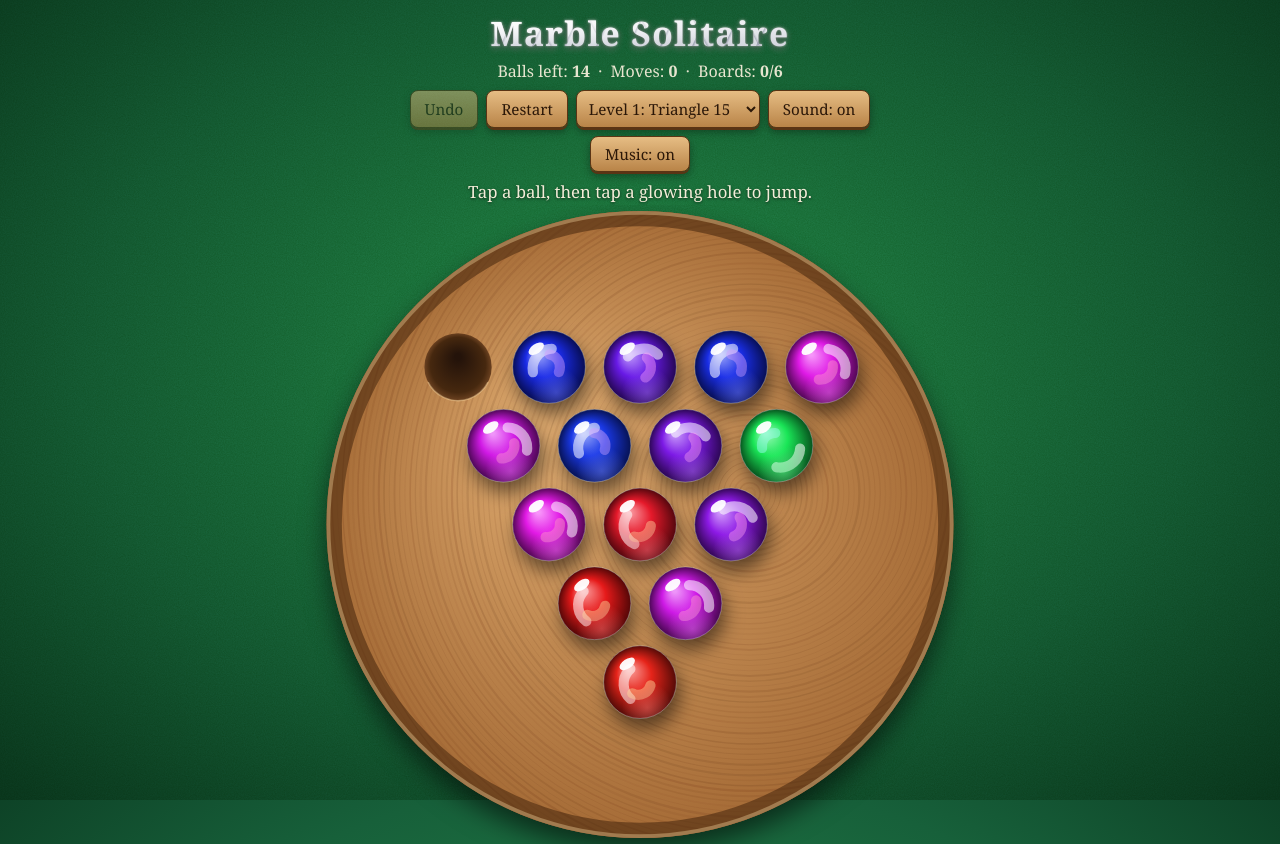
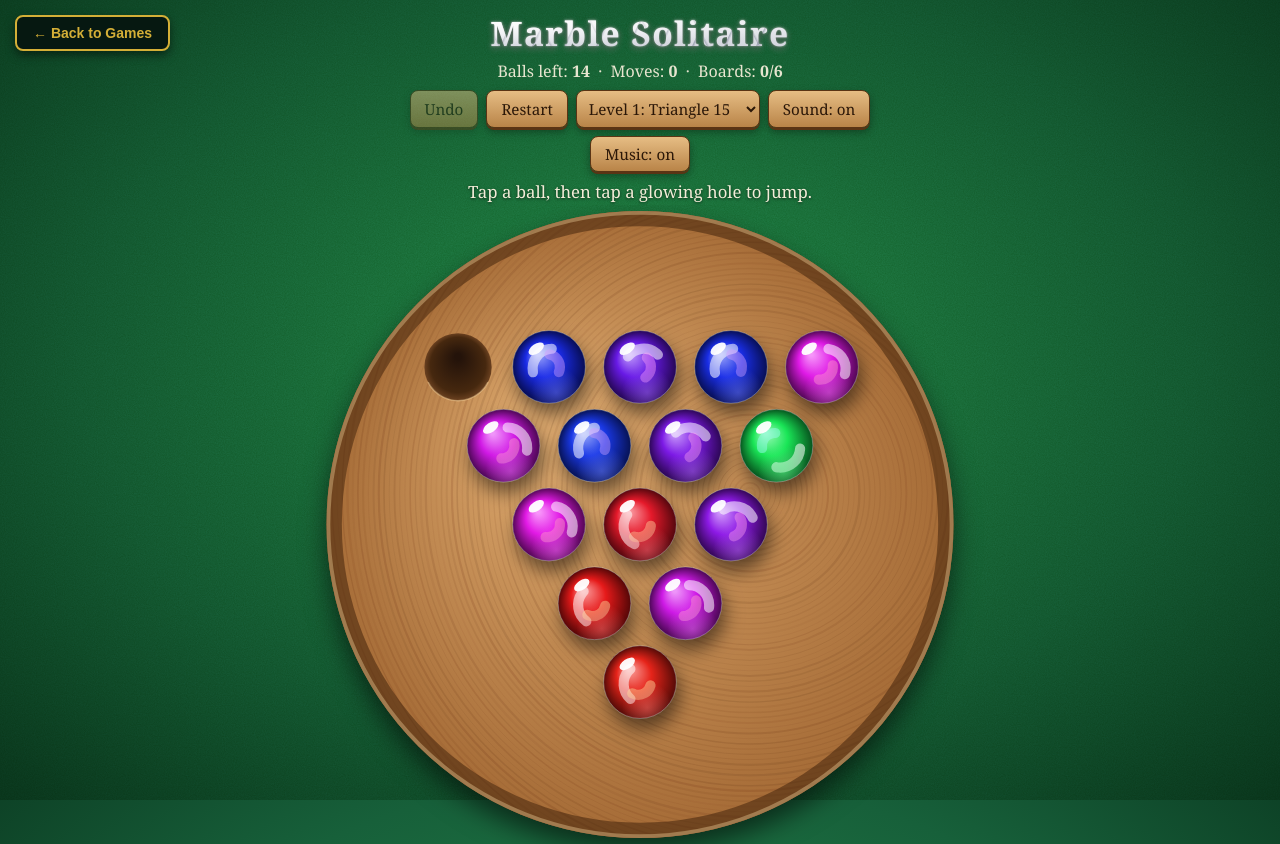
Before and after one commit to lst-2k/marblesolitaire, a plain HTML site: page index.html in a window 1280 px wide. Drawn offline with Linux system fonts and the light colour scheme.

Commit message:
Add files via upload

```diff
--- a/index.html
+++ b/index.html
@@ -35,6 +35,10 @@ button[hidden]{display:none}
 </style>
 </head>
 <body>
+<a href="https://lst-2k.github.io/mindgames/"
+   style="position: fixed; top: 15px; left: 15px; z-index: 9999; background: #061811; color: #d4af37; border: 2px solid #d4af37; padding: 8px 16px; border-radius: 8px; font-family: sans-serif; font-size: 14px; font-weight: bold; text-decoration: none; box-shadow: 0 4px 10px rgba(0,0,0,0.5); display: inline-flex; items-center: center;">
+   ← Back to Games
+</a>
 <noscript>Marble Solitaire needs JavaScript to run.</noscript>
 <header>
 <h1>Marble Solitaire</h1>
```
